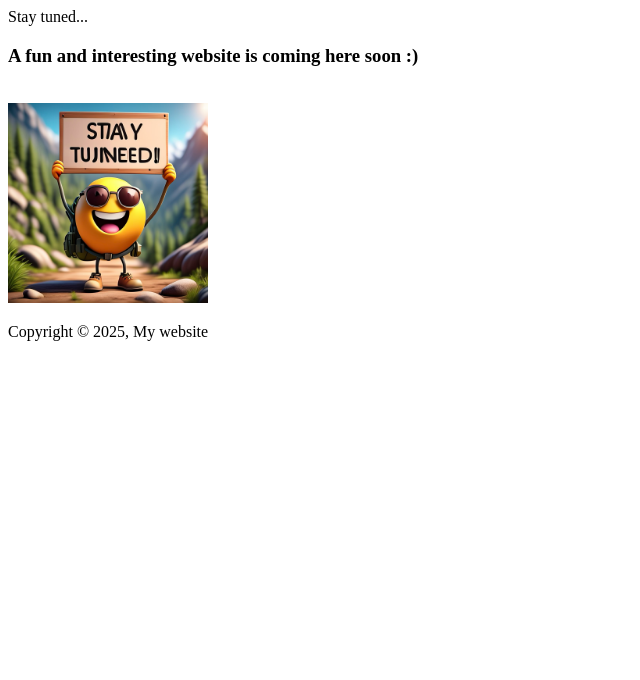
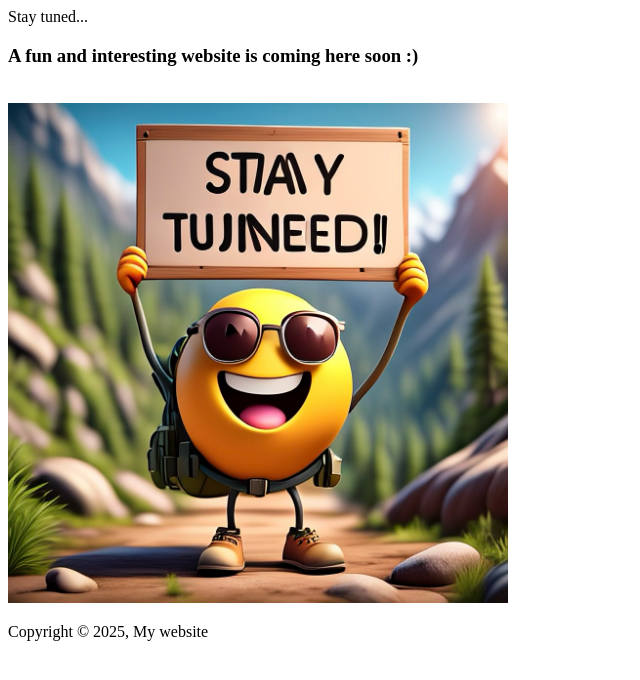
Before and after one commit to JeanSneaux/website-ameya-pradhan, a plain HTML site: page index.html in a window 1280 px wide. Shown: the whole page, without its empty margins (0-640 px from the left). Drawn offline with Linux system fonts and the light colour scheme.

Commit message:
Increase image width to 500 pixels
Updated image width for better visibility.

```diff
--- a/index.html
+++ b/index.html
@@ -6,7 +6,7 @@
 
 <h3>A fun and interesting website is coming here soon :)</h3>
   <br>
-<img src="/images/Stay-tuned.PNG" alt="Stay tuned" width="200">
+<img src="/images/Stay-tuned.PNG" alt="Stay tuned" width="500">
 
 <footer id="main-footer">
   <p>Copyright &copy; 2025, My website</p>
```
